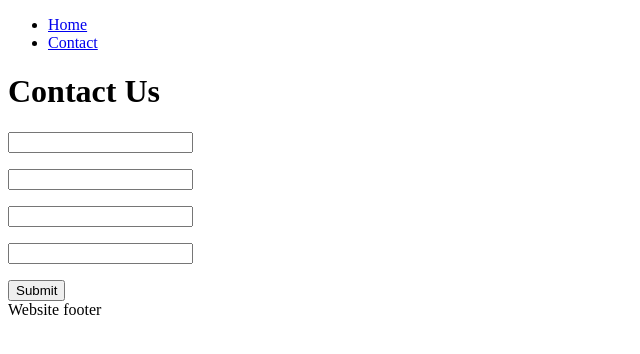
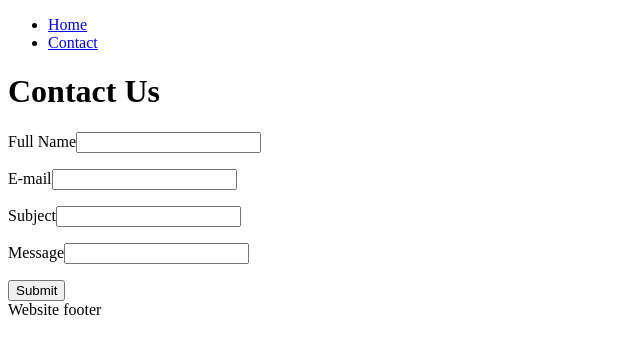
Before and after one commit to karolina-szymanska/ecom-javascript-frameworks-ca, a React (Create React App) app: page /contact in a window 1280 px wide. Shown: the top 354 px of the page, without its empty margins (0-640 px from the left). Built offline with nearby package versions, Linux system fonts and the light colour scheme.

Commit message:
added labels in the contact form

```diff
--- a/src/pages/ContactPage/index.jsx
+++ b/src/pages/ContactPage/index.jsx
@@ -51,18 +51,22 @@ function ContactPage() {
       <h1>Contact Us</h1>
       <form onSubmit={handleSubmit(onSubmit)}>
         <div>
+          <label htmlFor="fullName">Full Name</label>
           <input {...register("fullName")} />
           <p>{errors.fullName?.message}</p>
         </div>
         <div>
+          <label htmlFor="email">E-mail</label>
           <input {...register("email")} />
           <p>{errors.email?.message}</p>
         </div>
         <div>
+          <label htmlFor="subject">Subject</label>
           <input {...register("subject")} />
           <p>{errors.subject?.message}</p>
         </div>
         <div>
+          <label htmlFor="body">Message</label>
           <input {...register("body")} />
           <p>{errors.body?.message}</p>
         </div>
```
